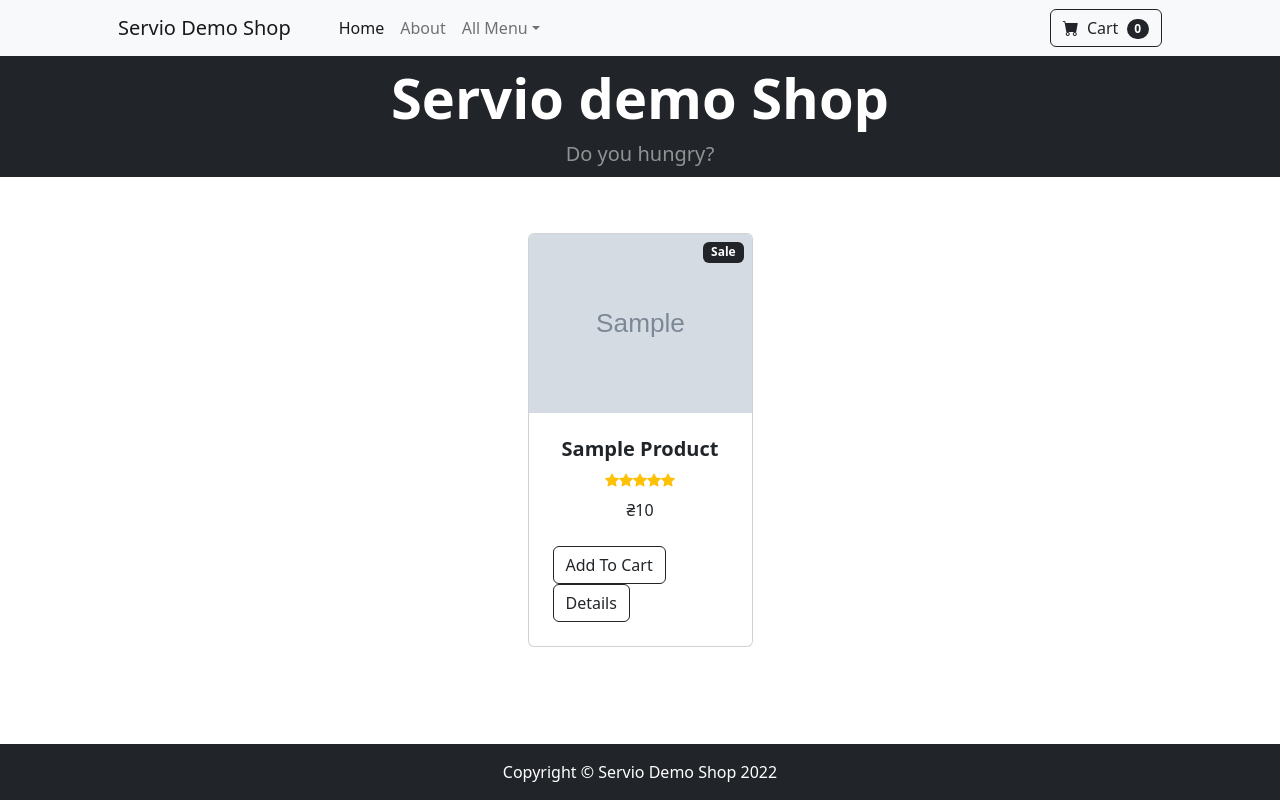
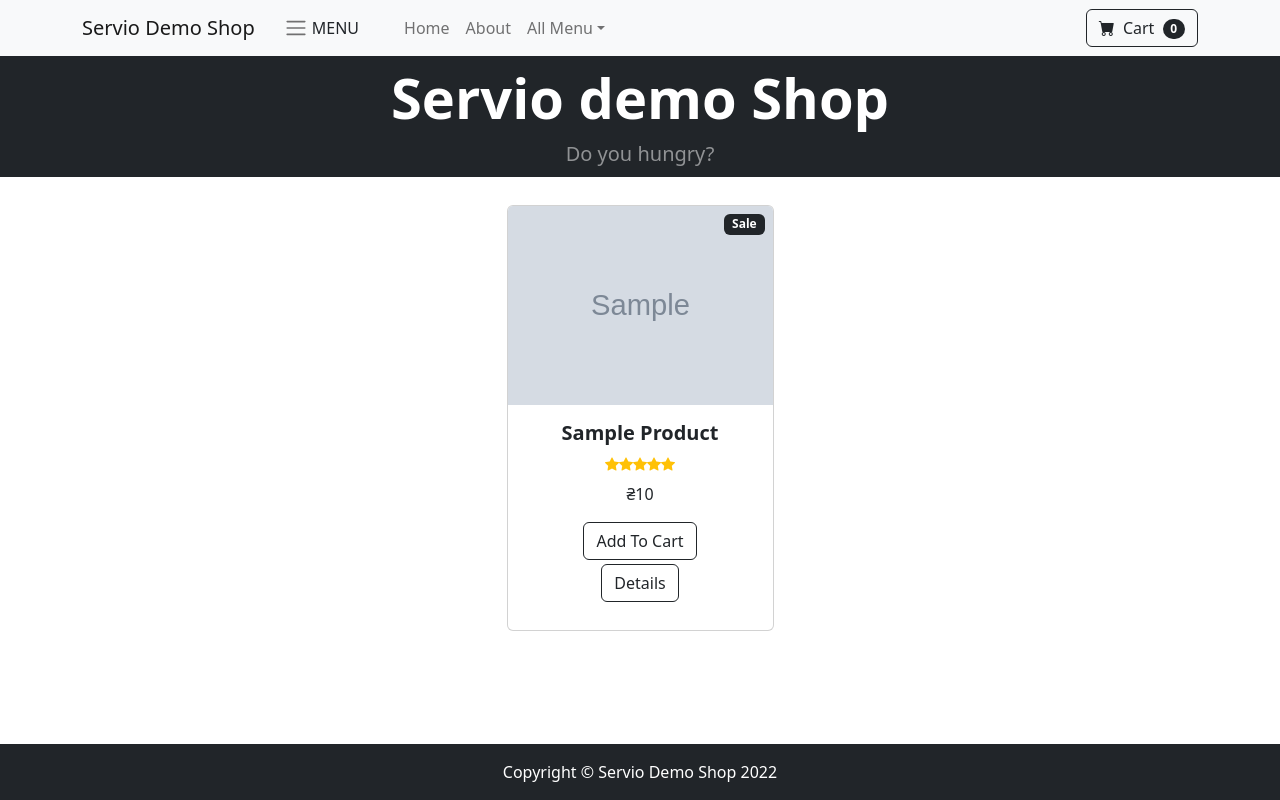
Before and after one commit to i5ilya/DjangoProject, a Django app: template demoshop/templates/home.html in a window 1280 px wide. Run offline with Django 4.2, Linux system fonts and the light colour scheme; the template is opened without the code that fills it: most values are stand-ins (such as "Sample title", 1, 10 or a date in 2020); grey boxes marked "Sample" are stand-in pictures; some libraries are stand-ins or nearby versions.

Commit message:
long, long bootstrap customising

```diff
--- a/demoshop/templates/base.html
+++ b/demoshop/templates/base.html
@@ -26,8 +26,19 @@
   <body class="d-flex flex-column min-vh-100">
     <!-- Navigation-->
     <nav class="navbar navbar-expand-lg navbar-light bg-light">
-      <div class="container px-4 px-lg-5">
+      <div class="container">
         <a class="navbar-brand" href="{% url 'home' %}">Servio Demo Shop</a>
+
+        <div class="order-lg-second flex-grow-1 flex-lg-grow-0 text-end">
+          <button class="btn btn d-flex justify-content-center" data-bs-toggle="offcanvas" data-bs-target="#offcanvasDarkNavbar" aria-controls="offcanvasDarkNavbar">
+
+            <span class="navbar-toggler-icon d-flex justify-content-center me-1"></span>
+
+            <a class="nav-item text-decoration-none link-dark" href="#">MENU</a>
+          </button>
+        </div>
+
+
         <button class="navbar-toggler"
                 type="button"
                 data-bs-toggle="collapse"
@@ -40,7 +51,11 @@
         <div class="collapse navbar-collapse" id="navbarSupportedContent">
           <ul class="navbar-nav me-auto mb-2 mb-lg-0 ms-lg-4">
             <li class="nav-item">
-              <a class="nav-link active" aria-current="page" href="{% url 'home' %}">Home</a>
+              <li class="nav-item">
+                <a class="nav-link" href="{% url 'home' %}">Home</a>
+              </li>
+
+
             </li>
             <li class="nav-item">
               <a class="nav-link" href="#!">About</a>
@@ -56,7 +71,7 @@
                   aria-labelledby="navbarDropdown"
                   style="min-width: 300px;">
                 <li>
-                  <a class="dropdown-item" href="{% url 'home' %}">All Products :</a>
+                  <a class="dropdown-item" href="{% url 'home' %}">All Products</a>
                 </li>
                 <li>
                   <hr class="dropdown-divider" />
@@ -72,15 +87,7 @@
                         {{ item | title }} </i>
                         <br />
                       </a>
-                      {% for product in products %}
-                        {% if product.folder_id == item.id %}
-                          <a href="{{ product.get_absolute_url }}" class="link-dark">
-                            <i class="bi bi-file-earmark">
-                            {{ product.name | title }} </i>
-                            <br />
-                          </a>
-                        {% endif %}
-                      {% endfor %}
+
                       {% for close in info.close %}
                       </li>
                     </ul>
@@ -108,6 +115,52 @@
         </div>
       </div>
     </header>
+
+
+    {% comment %} <nav class="navbar">
+      <div class="container px-4 px-lg-5"> {% endcomment %}
+
+
+        <div class="offcanvas offcanvas-start text-bg-light w-auto" tabindex="-1" id="offcanvasDarkNavbar" aria-labelledby="offcanvasDarkNavbarLabel">
+          <div class="offcanvas-header">
+            <h5 class="offcanvas-title" id="offcanvasDarkNavbarLabel">Servio demo Shop</h5>
+            <button type="button" class="btn-close btn-close-black" data-bs-dismiss="offcanvas" aria-label="Close"></button>
+          </div>
+          <div class="offcanvas-body">
+            <ul class="navbar-nav justify-content-end flex-grow-1 pe-3">
+              {% for item, info in folders %}
+                  {% if info.open %}
+                    <ul>
+                      <li class="tree">{% else %}</li>
+                      <li>
+                      {% endif %}
+                      <a href="{{ item.get_absolute_url }}" class="link-dark">
+                        <i class="bi bi-folder-fill">
+                        {{ item | title }} </i>
+                        <br />
+                      </a>
+                      {% for product in products %}
+                        {% if product.folder_id == item.id %}
+                          <a href="{{ product.get_absolute_url }}" class="link-dark">
+                            <i class="bi bi-file-earmark">
+                            {{ product.name | title }} </i>
+                            <br />
+                          </a>
+                        {% endif %}
+                      {% endfor %}
+                      {% for close in info.close %}
+                      </li>
+                    </ul>
+                  {% endfor %}
+                {% endfor %}
+            </ul>
+          </div>
+        </div>
+      {% comment %} </div>
+    </nav> {% endcomment %}
+
+
+
     <div id="content">
       {% block content %}
       {% endblock content %}
--- a/demoshop/templates/home.html
+++ b/demoshop/templates/home.html
@@ -4,17 +4,17 @@
 {% block content %}
 
 <section class="py-2">
-  <div class="container px-4 px-lg-5 mt-5">
-    <div class="row gx-4 gx-lg-5 row-cols-2 row-cols-md-3 row-cols-xl-4 justify-content-center">
+  <div class="container">
+    <div class="row row-cols-1 row-cols-xs-1 row-cols-sm-2 row-cols-md-3 row-cols-lg-4 row-cols-xl-4 g-3 my-1 justify-content-center">
       {% for product in products %}
-      <div class="col mb-5">
+      <div class="col">
         <div class="card h-100">
           <!-- Sale badge-->
           <div class="badge bg-dark text-white position-absolute" style="top: 0.5rem; right: 0.5rem">Sale</div>
           <!-- Product image-->
-          <img class="card-img-top" src="{{ product.image_url | default_if_none:'#' }}" alt="no image" width="268" height="178.66"/>
+          <img class="card-img-top img-fluid" src="{{ product.image_url | default_if_none:'#' }}" alt="no image"  style="height:100%; width:100%"/>
           <!-- Product details-->
-          <div class="card-body p-4">
+          <div class="card-body">
             <div class="text-center">
               <!-- Product name-->
               <h5 class="fw-bolder">{{ product.name | title }}</h5>
@@ -34,17 +34,19 @@
           <!-- Product actions-->
 
           <div class="card-footer p-4 pt-0 border-top-0 bg-transparent">
+            <div class="container">
             <div class="row">
-              <div class="col-auto">
-                <div class="text-center"><a class="btn btn-outline-dark mt-auto" href="#">Add To Cart</a></div>
+              <div class="align-self-start">
+                <div class="text-center"><a class="btn btn-outline-dark mt-auto m-1" href="#">Add To Cart</a></div>
               </div>
-              <div class="col-auto">
-                <div class="text-center"><a class="btn btn-outline-dark mt-auto" href="{{ product.get_absolute_url }}">Details</a></div>
+              <div class="align-self-end">
+                <div class="text-center"><a class="btn btn-outline-dark mt-auto m-1" href="{{ product.get_absolute_url }}">Details</a></div>
               </div>
             </div>
           </div>
         </div>
       </div>
+    </div>
       {% endfor %}
     </div>
   </div>
```
Also changed, not shown: demoshop/templates/folder.html (+7 -5 lines).
